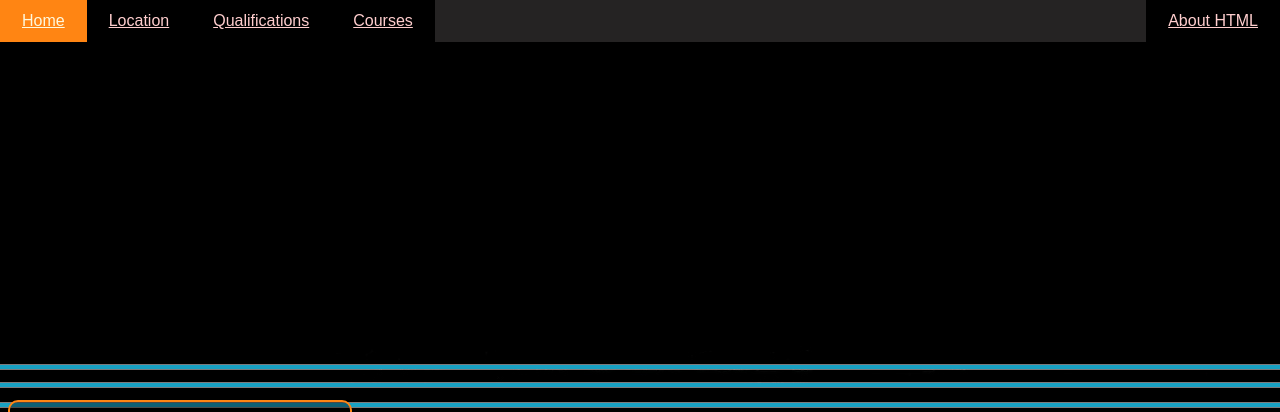
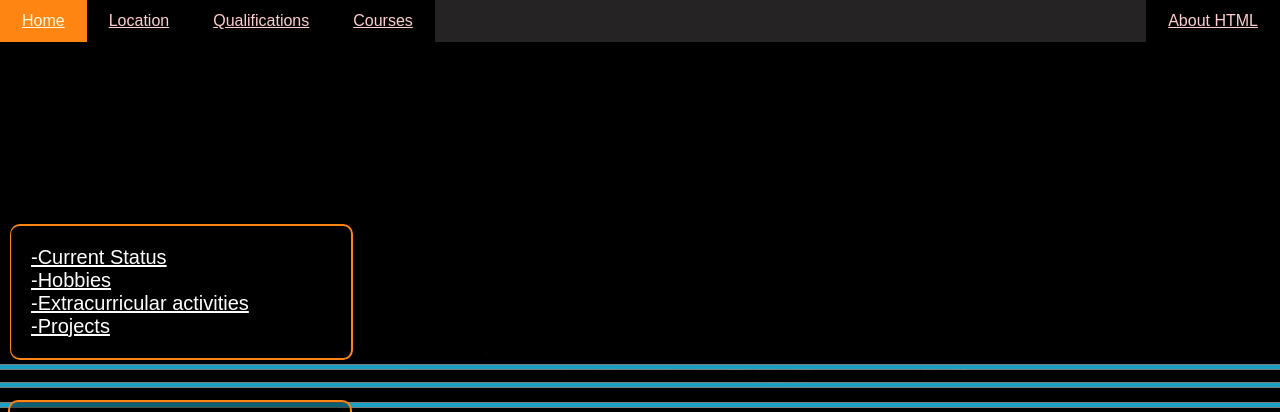
Before and after one commit to sudo-kunal/sudo-kunal.github.io, a plain HTML site: page index.html in a window 1280 px wide. Shown: the top 412 px of the page. Drawn offline with Linux system fonts and the light colour scheme.

Commit message:
Update index.html

```diff
--- a/index.html
+++ b/index.html
@@ -84,7 +84,7 @@ left:10px;
 padding:20px;
 text-align:left;
 border-radius: 10px;
-position: sticky;}
+position: fixed;}
 
 .t1 a{
 	color:white;
```
